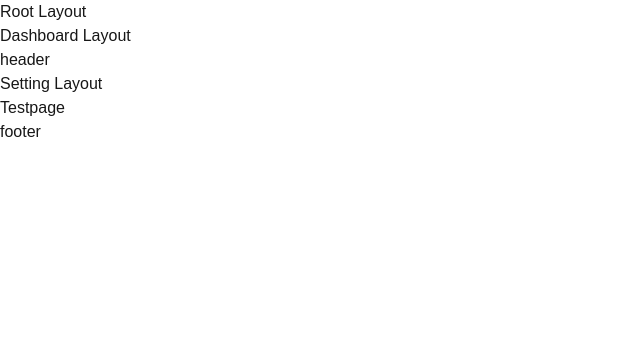
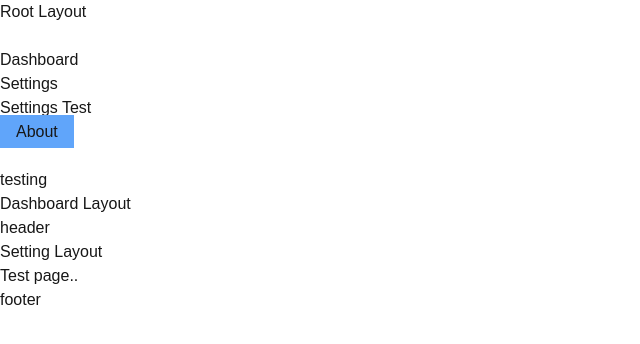
Before and after one commit to PrabhuSPK/NextJS, a Next.js app in the folder JVLCode/jvl-app/: page /dashboard/settings/test in a window 1280 px wide. Shown: the top 344 px of the page, without its empty margins (0-640 px from the left). Built offline with nearby package versions, Linux system fonts and the light colour scheme.

Commit message:
Layouts & Props - Nested Routing - Nab Bar Added

```diff
--- a/JVLCode/jvl-app/src/app/dashboard/settings/test/page.js
+++ b/JVLCode/jvl-app/src/app/dashboard/settings/test/page.js
@@ -2,7 +2,9 @@ import React from 'react'
 
 const Testpage = () => {
   return (
-    <div>Testpage</div>
+    <div>
+    <h1>Test page..</h1>
+    </div>
   )
 }
 
--- a/JVLCode/jvl-app/src/app/layout.js
+++ b/JVLCode/jvl-app/src/app/layout.js
@@ -22,7 +22,26 @@ export default function RootLayout({ children }) {
       <body
         className={`${geistSans.variable} ${geistMono.variable} antialiased`}
       >
-        <h1>Root Layout</h1>
+        <h1>Root Layout</h1><br/>
+        <section>
+          <nav>
+            <ul>
+              <li>
+                <a href="/dashboard">Dashboard</a>
+              </li>
+              <li>
+                <a href="/dashboard/settings">Settings</a>
+              </li>
+              <li>
+                <a href="/dashboard/settings/test">Settings Test</a>
+              </li>
+              <li>
+              <a className="bg-blue-400 px-4 py-2" href="/about">About</a>
+            </li>
+            </ul>
+          </nav>
+        </section><br/>
+        <p>testing</p>
         {children}
       </body>
     </html>
```
